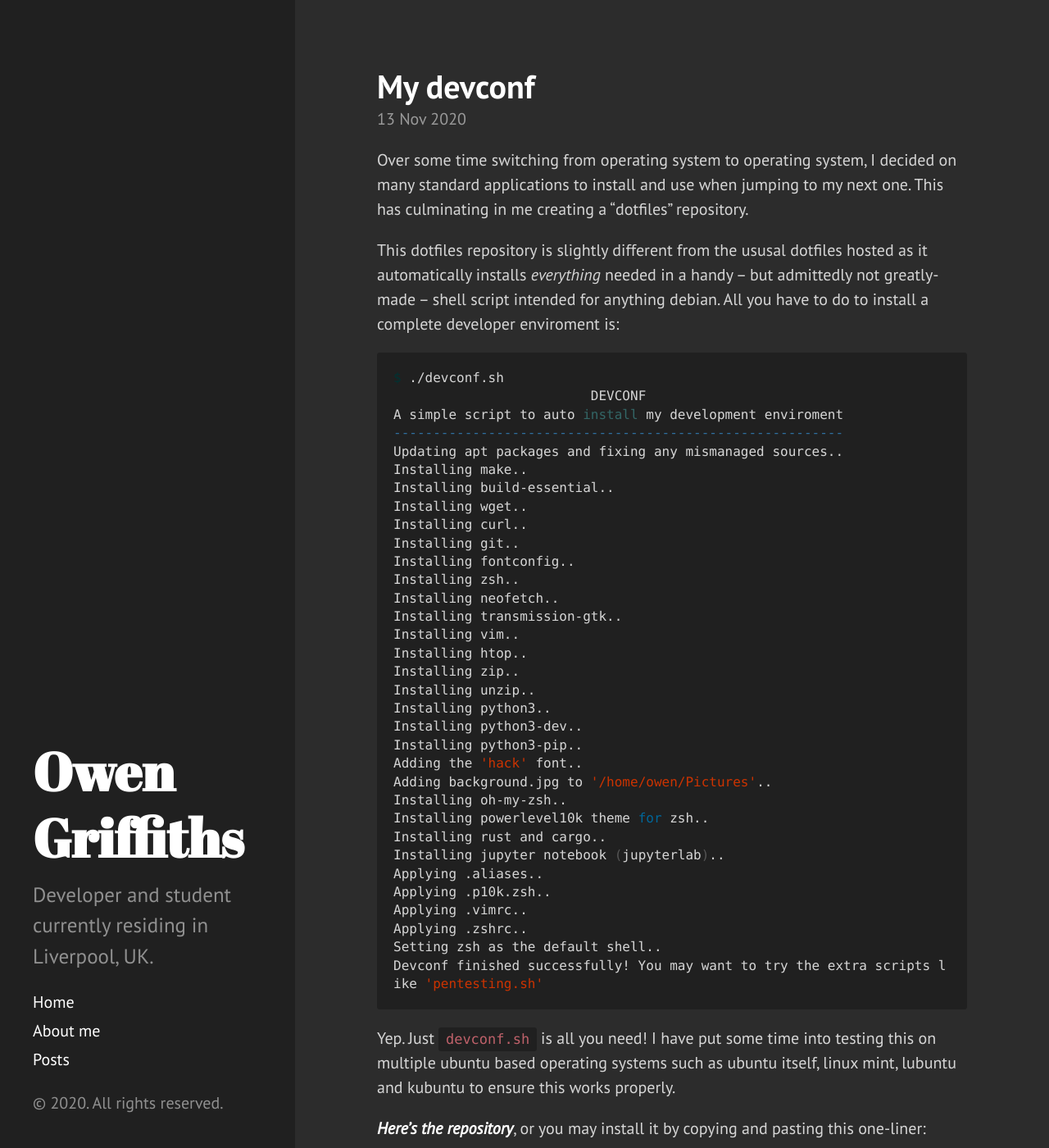
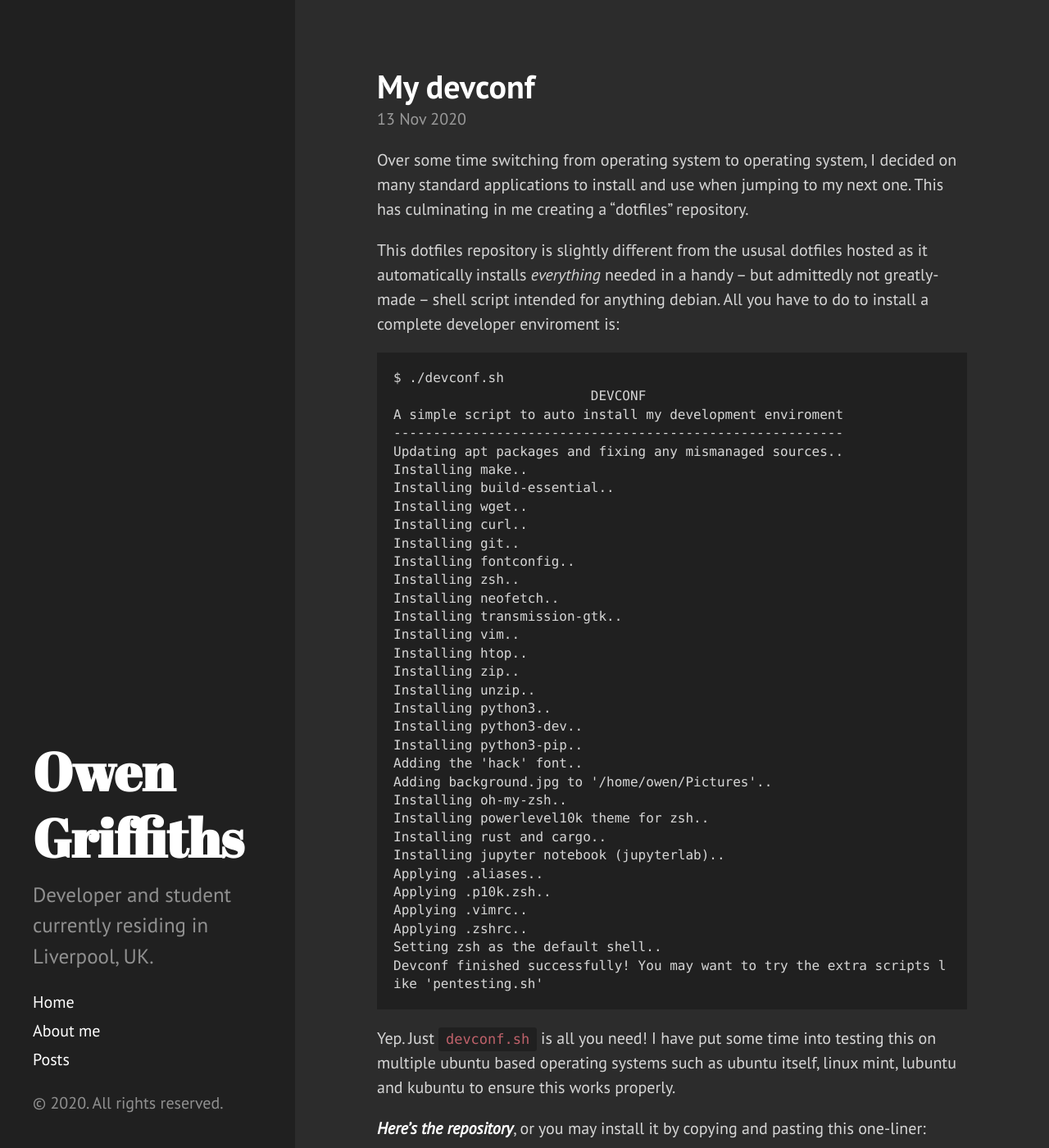
Before and after one commit to Owez/portfolio, a Jekyll site: the page built from _posts/2020-11-13-devconf.md, in a window 1280 px wide and 1400 px high. Shown: the whole window at 82% size. Built offline with Jekyll 4.4.1, drawn with Linux system fonts in a browser that asks for light colours.

Commit message:
Fixed syntax highlighting for devconf

````diff
--- a/_posts/2020-11-13-devconf.md
+++ b/_posts/2020-11-13-devconf.md
@@ -7,7 +7,7 @@ Over some time switching from operating system to operating system, I decided on
 
 This dotfiles repository is slightly different from the ususal dotfiles hosted as it automatically installs *everything* needed in a handy -- but admittedly not greatly-made -- shell script intended for anything debian. All you have to do to install a complete developer enviroment is:
 
-```shell
+```none
 $ ./devconf.sh
                          DEVCONF
 A simple script to auto install my development enviroment
````
